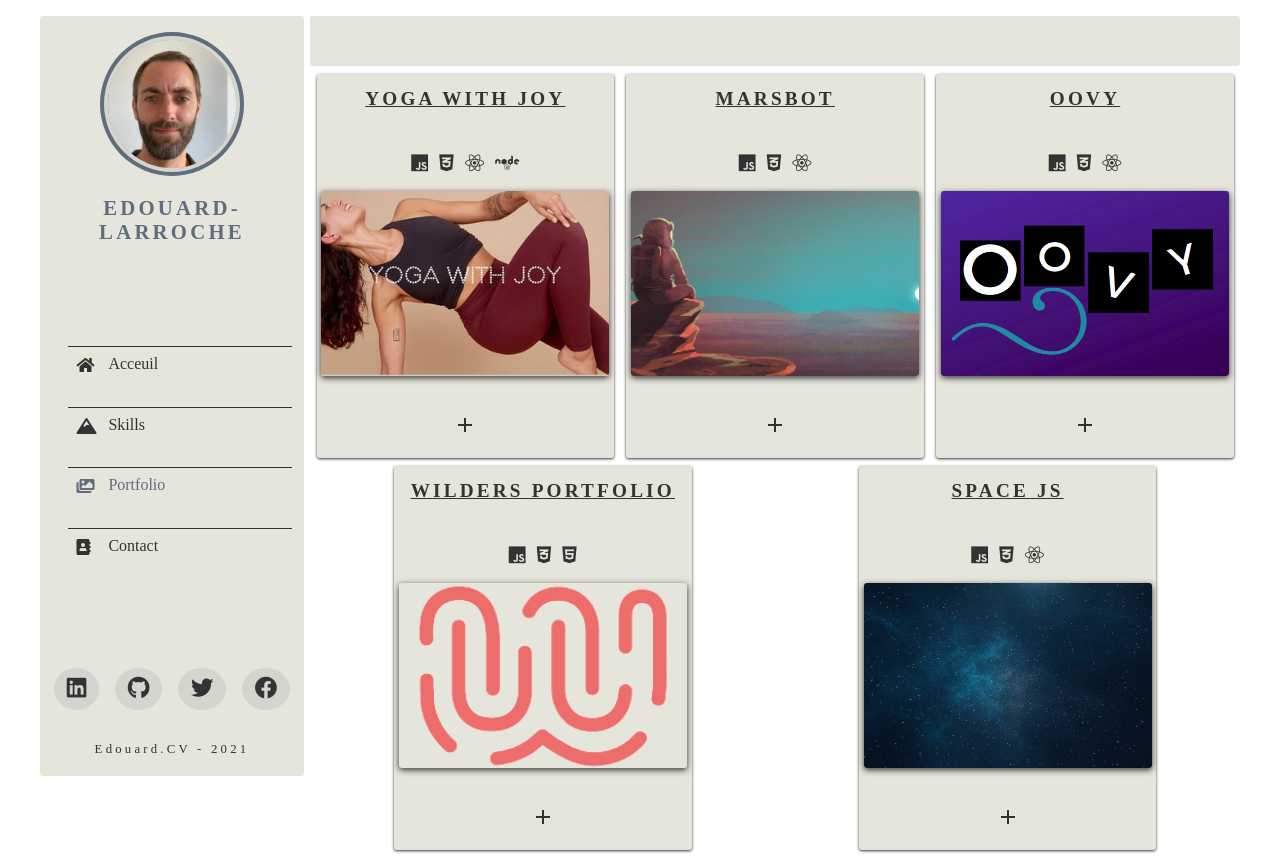
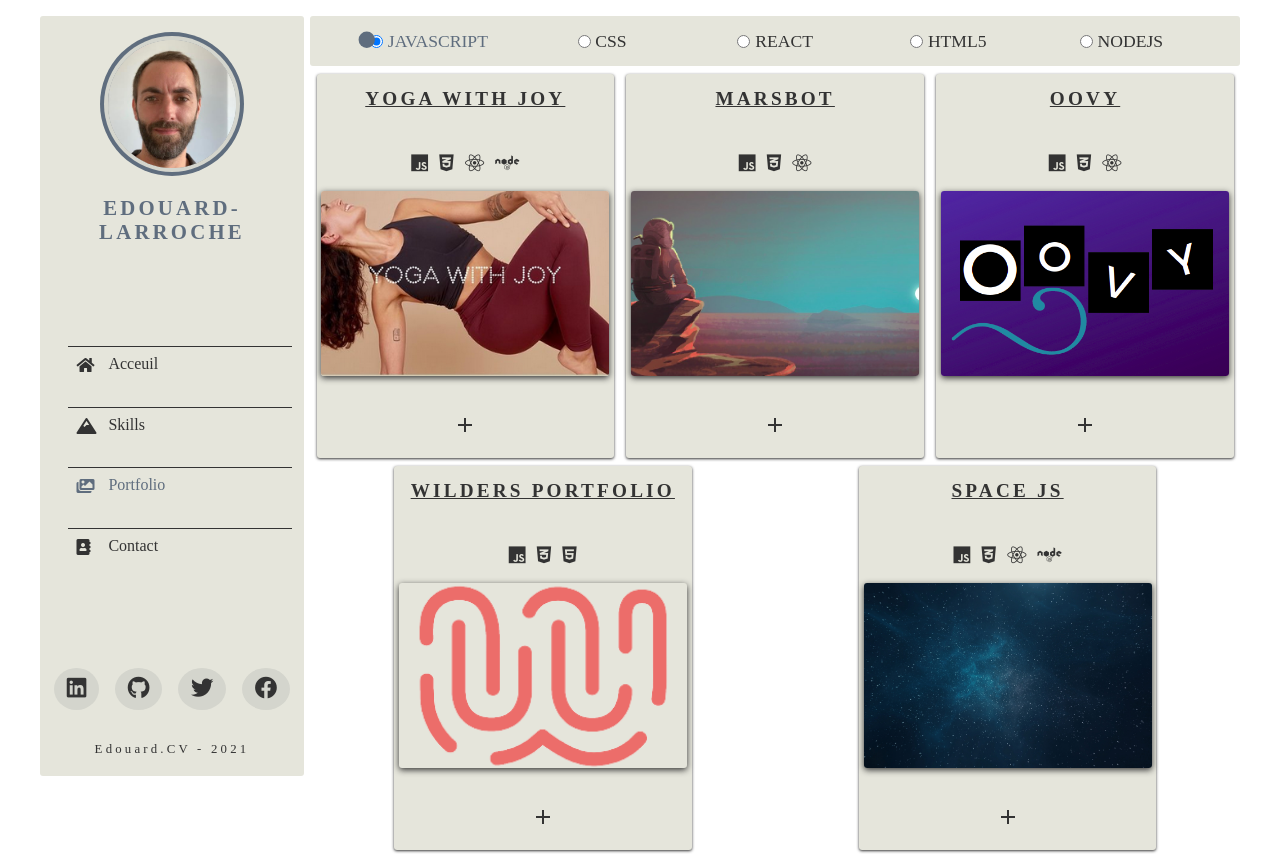
Before and after one commit to Edouard-LARROCHE/CV-reactjs, a React (Create React App) app: page /portfolio in a window 1280 px wide. Built offline with nearby package versions, Linux system fonts and the light colour scheme.

Commit message:
add filter project

```diff
--- a/src/components/portfolio/ProjectList.js
+++ b/src/components/portfolio/ProjectList.js
@@ -5,17 +5,49 @@
 export default class ProjectList extends Component {
   state = {
     projects: portfolioData,
+    radios: [
+      { id: 1, value: 'javascript' },
+      { id: 2, value: 'css' },
+      { id: 3, value: 'react' },
+      { id: 4, value: 'html5' },
+      { id: 5, value: 'nodejs' },
+    ],
+    selectedRadio: 'javascript',
   };
+
+  handleRadio = (e) => {
+    let radio = e.target.value;
+    this.setState({ selectedRadio: radio });
+  };
+
   render() {
-    let { projects } = this.state;
+    let { projects, radios, selectedRadio } = this.state;
 
     return (
       <div className='portfolioContent'>
-        <ul className='radioDisplay'></ul>
+        <ul className='radioDisplay'>
+          {radios.map((radio) => {
+            return (
+              <li key={radio.id}>
+                <input
+                  type='radio'
+                  name='radio'
+                  checked={radio.value === selectedRadio}
+                  value={radio.value}
+                  id={radio.value}
+                  onChange={this.handleRadio}
+                />
+                <label htmlFor={radio.value}> {radio.value} </label>
+              </li>
+            );
+          })}
+        </ul>
         <div className='projects'>
-          {projects.map((item) => {
-            return <Project key={item.id} item={item} />;
-          })}
+          {projects
+            .filter((item) => item.languages.includes(selectedRadio))
+            .map((item) => {
+              return <Project key={item.id} item={item} />;
+            })}
         </div>
       </div>
     );
--- a/src/data/portfolioData.js
+++ b/src/data/portfolioData.js
@@ -2,6 +2,7 @@
   {
     id: 1,
     name: 'Yoga with Joy',
+    languages: ['javascript', 'css', 'react', 'nodejs'],
     languagesIcons: ['fab fa-js', 'fab fa-css3-alt', 'fab fa-react', 'fab fa-node'],
     source: 'https://yoga-with-joy.netlify.app/',
     info: 'Lorem tgrt gr yht hyt h th ththyuhj ujth yj tjt ry thu j bhtu j t uj yuj yujujyj yjy j yujiy ',
@@ -10,6 +11,7 @@
   {
     id: 2,
     name: 'Marsbot',
+    languages: ['javascript', 'css', 'react'],
     languagesIcons: ['fab fa-js', 'fab fa-css3-alt', 'fab fa-react'],
     source: 'https://github.com/BaptisteGrias/Marsbot',
     info: 'Lorem tgrt gr yht hyt h th ththyuhj ujth yj tjt ry thu j bhtu j t uj yuj yujujyj yjy j yujiy ',
@@ -18,6 +20,7 @@
   {
     id: 3,
     name: 'Oovy',
+    languages: ['javascript', 'css', 'react'],
     languagesIcons: ['fab fa-js', 'fab fa-css3-alt', 'fab fa-react'],
     source: 'https://github.com/Edouard-LARROCHE/Oovy-project-2',
     info: 'Lorem tgrt gr yht hyt h th ththyuhj ujth yj tjt ry thu j bhtu j t uj yuj yujujyj yjy j yujiy ',
@@ -26,6 +29,7 @@
   {
     id: 4,
     name: 'Wilders Portfolio',
+    languages: ['javascript', 'css', 'html5'],
     languagesIcons: ['fab fa-js', 'fab fa-css3-alt', 'fab fa-html5'],
     source: 'https://github.com/JeromeShaaban/WildersPortfolio',
     info: 'Lorem tgrt gr yht hyt h th ththyuhj ujth yj tjt ry thu j bhtu j t uj yuj yujujyj yjy j yujiy ',
@@ -34,7 +38,8 @@
   {
     id: 5,
     name: 'Space Js',
-    languagesIcons: ['fab fa-js', 'fab fa-css3-alt', 'fab fa-react'],
+    languages: ['javascript', 'css', 'react', 'nodejs'],
+    languagesIcons: ['fab fa-js', 'fab fa-css3-alt', 'fab fa-react', 'fab fa-node'],
     source: 'https://github.com/',
     info: 'Lorem tgrt gr yht hyt h th ththyuhj ujth yj tjt ry thu j bhtu j t uj yuj yujujyj yjy j yujiy ',
     picture: './assets/nebula.jpg',
--- a/src/styles/pages/_portfolio.scss
+++ b/src/styles/pages/_portfolio.scss
@@ -30,12 +30,13 @@
       @include verticalCenter;
 
       input[type='radio'] {
-        visibility: hidden;
+        visibility: visible;
         position: relative;
+        margin-right: 0.3rem;
 
         &:before {
           content: '';
-          visibility: visible;
+          visibility: hidden;
           position: absolute;
           top: -4px;
           left: -12px;
@@ -57,7 +58,7 @@
           border-radius: 50%;
           cursor: pointer;
           transition: 0.3s;
-          background: $color-2;
+          background: $color-1;
           transform: scale(0);
           transform-origin: center;
         }
```
